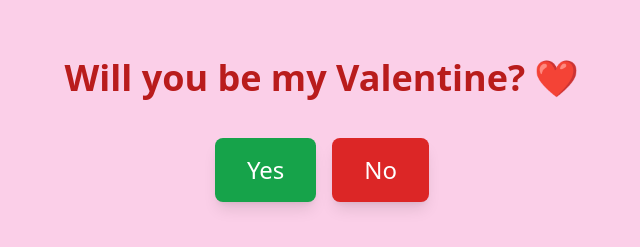
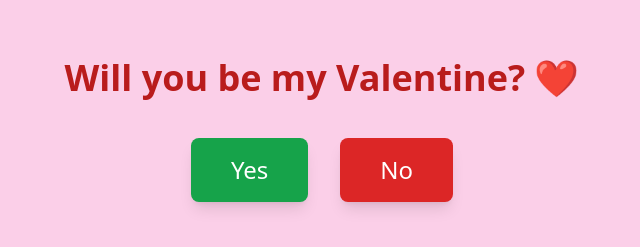
Before and after one commit to akk143/be_my_valentine, a plain HTML site: page index.html in a window 1280 px wide. Shown: the part 110-357 px from the top of the page, without its empty margins (318-958 px from the left). Drawn offline with nearby package versions, Linux system fonts and the light colour scheme.

Commit message:
Last Step

```diff
--- a/index.html
+++ b/index.html
@@ -22,10 +22,10 @@
 
         <h1 class="font-semibold text-3xl md:text-4xl py-4 mb-6 text-red-700">Will you be my Valentine? ❤️</h1>
 
-        <div class="btns flex flex-wrap justify-center gap-4">
-            <button class="yes_btns bg-green-600 text-white text-[1.5rem] md:text-2xl hover:bg-green-500 px-8 py-4 rounded-lg shadow-lg"
+        <div class="btns flex flex-wrap justify-center gap-8">
+            <button class="yes_btns bg-green-600 text-white text-[1.5rem] md:text-2xl hover:bg-green-500 px-10 py-4 rounded-lg shadow-lg"
                 onclick="yesBtn()">Yes</button>
-            <button class="no_btns bg-red-600 text-white text-[1.5rem] md:text-2xl hover:bg-red-500 px-8 py-4 rounded-lg shadow-lg"
+            <button class="no_btns bg-red-600 text-white text-[1.5rem] md:text-2xl hover:bg-red-500 px-10 py-4 rounded-lg shadow-lg"
                 onclick="noBtn()">No</button>
         </div>
 
```
